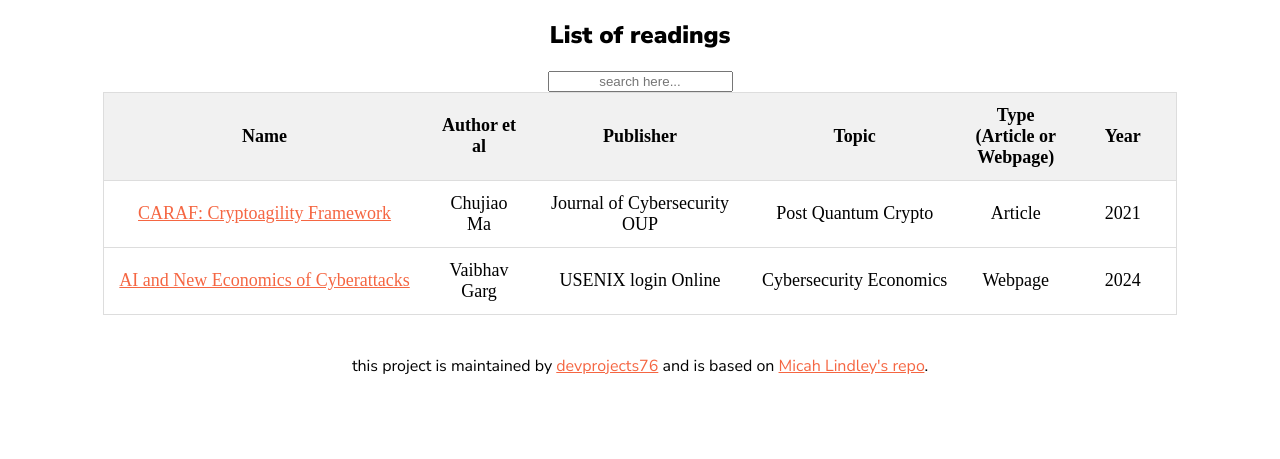
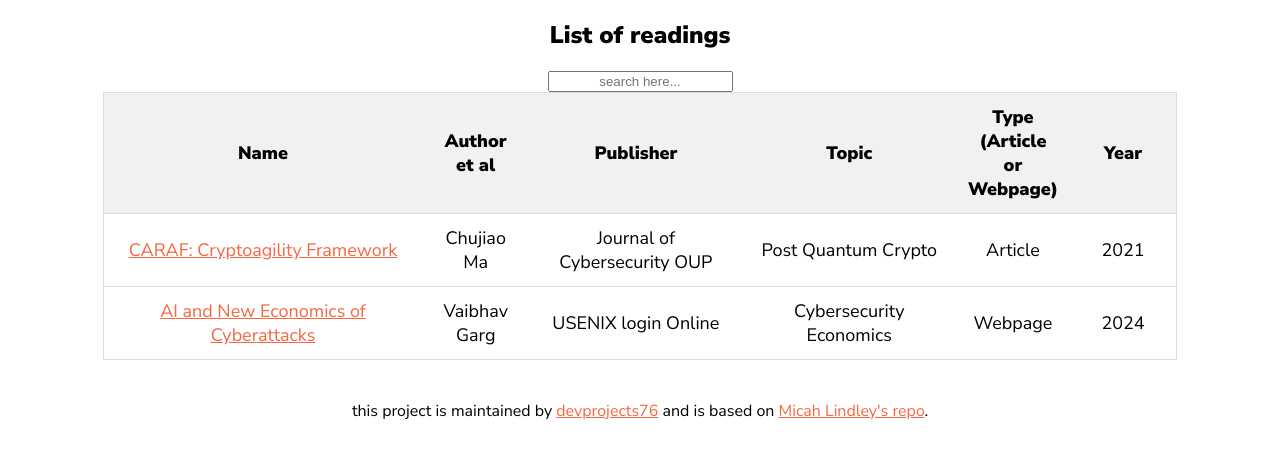
Before and after one commit to cyberpolicyreading/cyberpolicyreading.github.io, a plain HTML site: page read.html in a window 1280 px wide. Shown: the part 67-526 px from the top of the page. Drawn offline with Linux system fonts and the light colour scheme.

Commit message:
Update stylefile.css
match fonts

```diff
--- a/stylefile.css
+++ b/stylefile.css
@@ -27,7 +27,7 @@
     color: #f56642;
   }
 
-  h2, h1, p {
+  h2, h1, p, th, tr {
     font-family: 'Nunito Sans', sans-serif;
   }
   h1 {
```
